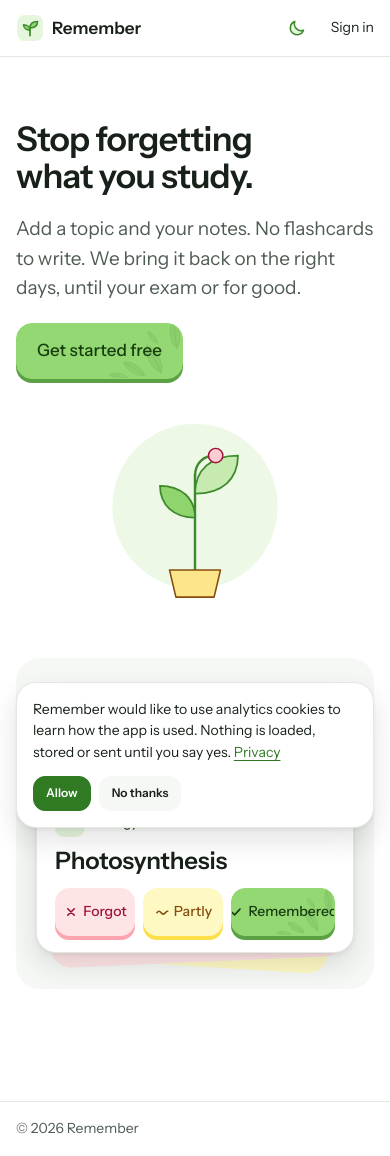
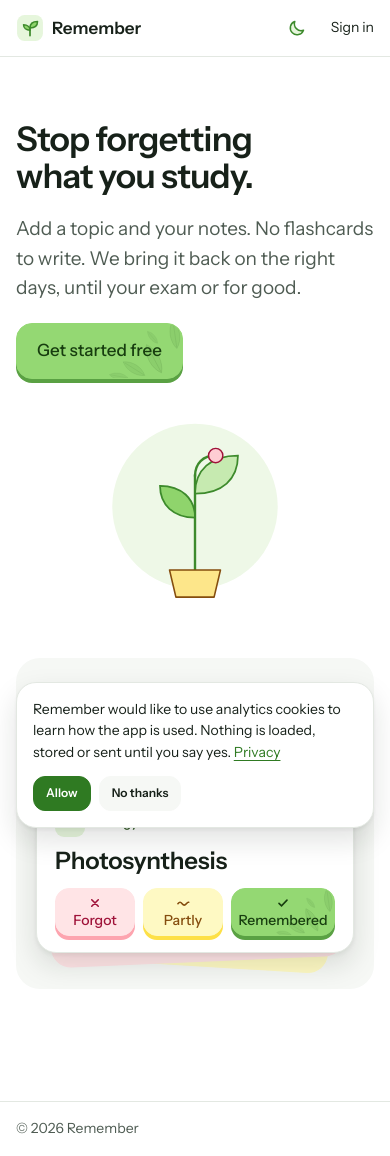
Before and after one commit to qkonline/remember, a SvelteKit app in the folder frontend-sveltekit/: page / in a window 390 px wide. Built offline with nearby package versions, Linux system fonts and the light colour scheme; what openapi-fetch would draw is missing.

Commit message:
Fit Remembered on the home page's card on a phone

```diff
--- a/frontend-sveltekit/src/routes/(site)/+page.svelte
+++ b/frontend-sveltekit/src/routes/(site)/+page.svelte
@@ -194,8 +194,17 @@
     padding: 0 0.25rem;
     font-size: 0.875rem;
   }
+  /* On a phone the icons sit above the words, as on the review page, so Remembered fits. */
   .lp-rate :global(.rk-in) {
-    gap: 0.25rem;
+    flex-direction: column;
+    gap: 0.125rem;
+  }
+
+  @media (min-width: 30rem) {
+    .lp-rate :global(.rk-in) {
+      flex-direction: row;
+      gap: 0.25rem;
+    }
   }
 
   @media (min-width: 48rem) {
```
